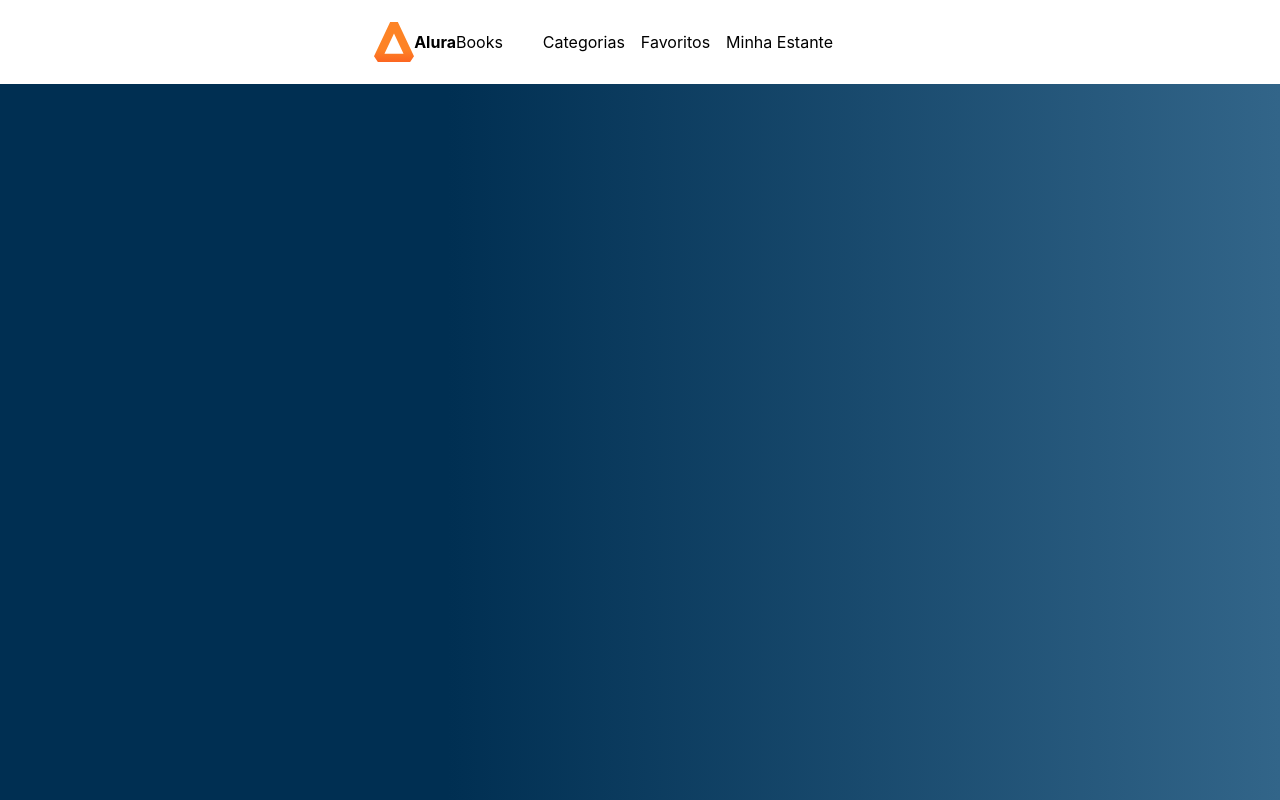
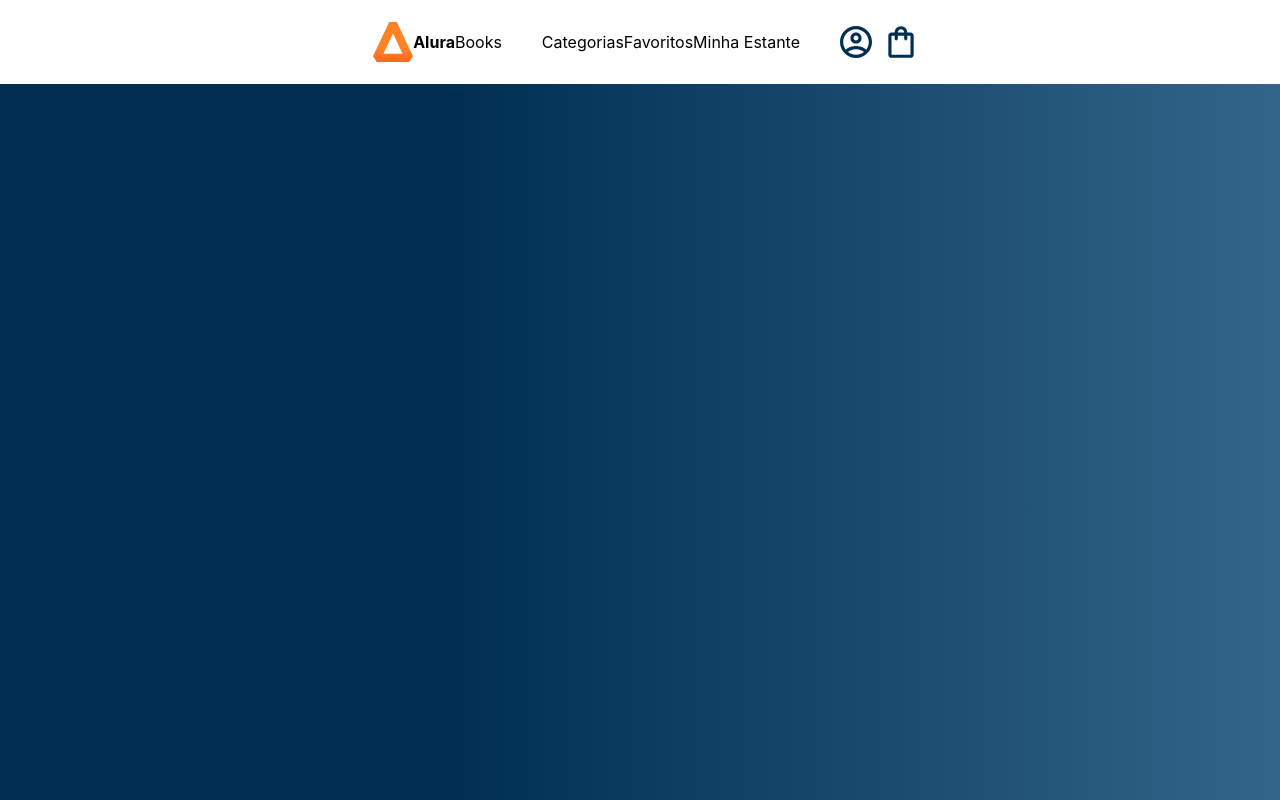
Before and after one commit to brunoidalgo/alura-books-react, a React (Create React App) app: page / in a window 1280 px wide. Built offline with nearby package versions, Linux system fonts and the light colour scheme.

Commit message:
Adicionando Styled Components

```diff
--- a/src/components/Header/index.js
+++ b/src/components/Header/index.js
@@ -20,22 +20,23 @@ const LogoImg = styled.img`
     margin-left: .3em;
 `;
 
+const Opcoes = styled.ul`
+    display:flex;
+`;
+
 const Icone = styled.li`
     display: flex;
-    gap: 1em;
-    cursor: pointer;
+`;
+
+const IconeImg = styled.img`
+    cursor:pointer;
 `;
 
 const Icones = styled.ul`
-    display: flex;
-    gap: 1em;
+    display:flex;
+    gap:1em;
 `;
 
-const Opcoes = styled.ul`
-    display: flex;
-    gap: 1em;
-    cursor: pointer;
-`;
 
 const textOptions = ["Categorias", "Favoritos", "Minha Estante"];
 const icons = [perfil, sacola];
@@ -61,15 +62,15 @@ export default function Header() {
                     )
                     })}
             </Opcoes>
-            <ul className='icons'>
+            <Icones className='icons'>
                 {icons.map((icon) => {
                     return (
                     <Icone>
-                        <Icones src={icon} alt='icone'></Icones>
+                        <IconeImg src={icon} alt='icone'/>
                     </Icone>
                     )
                     })}
-            </ul>
+            </Icones>
         </HeaderContainer>
     )
 };
```
